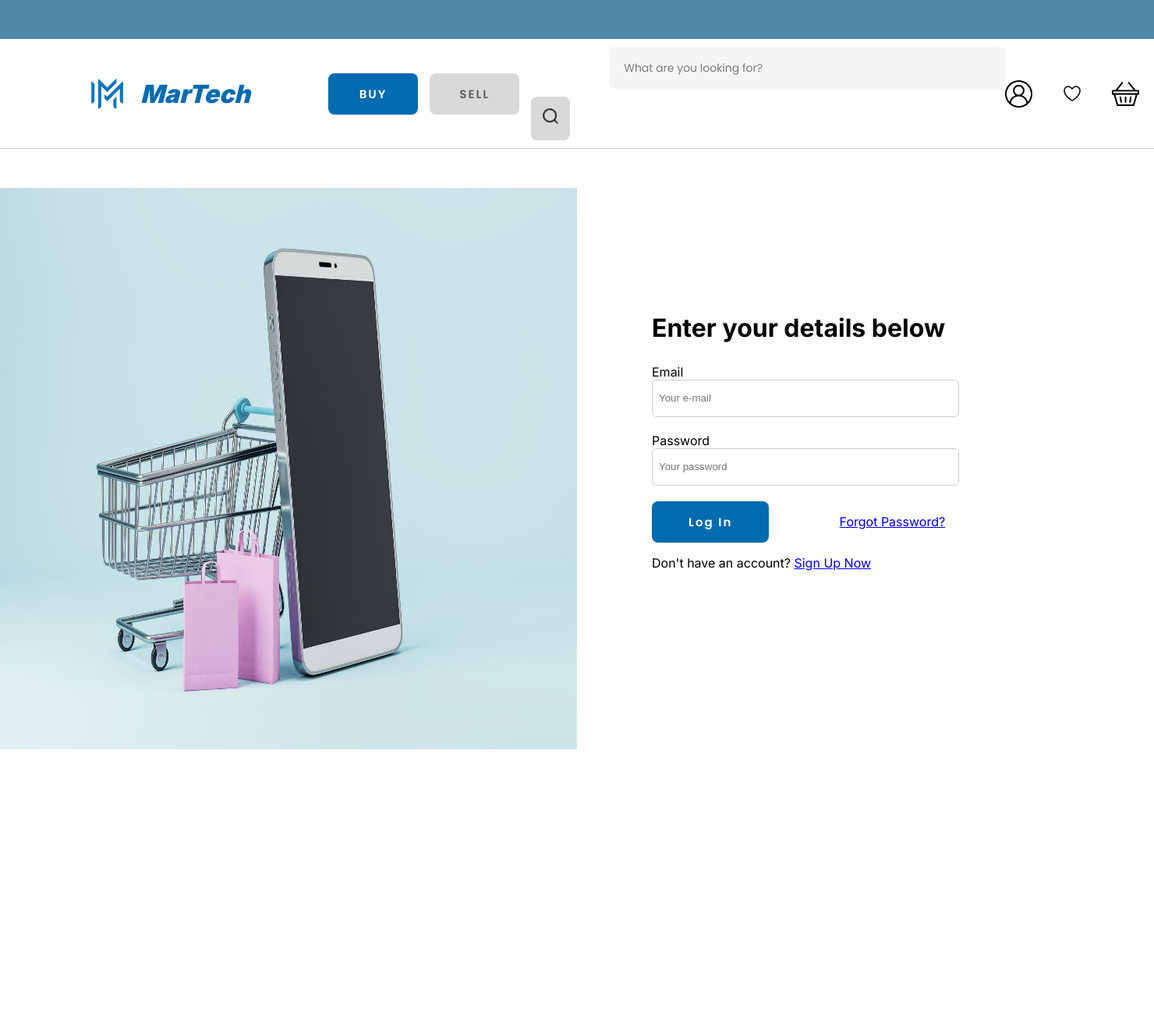
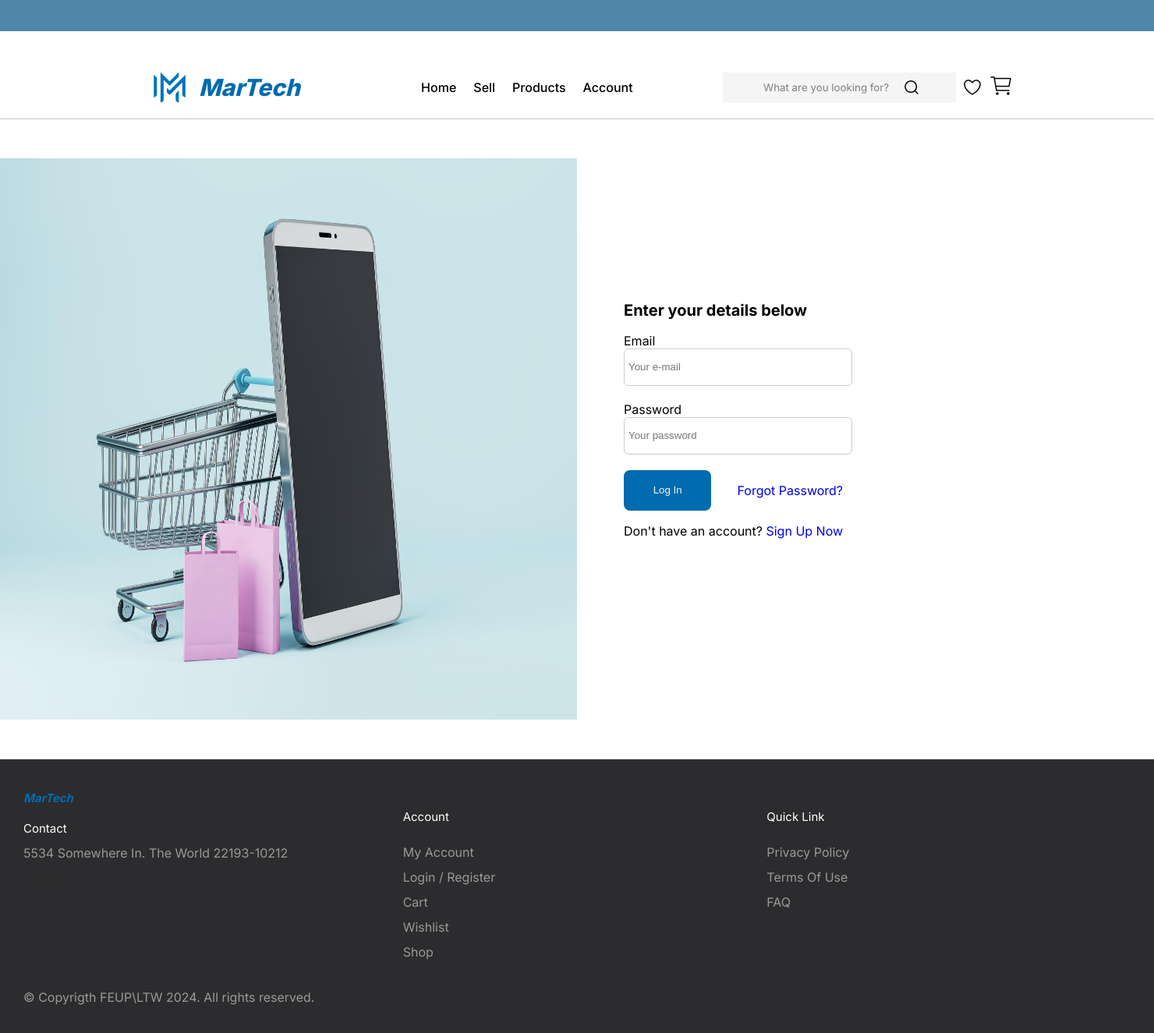
Before and after one commit to FEUP-LTW-2024/ltw-project-2024-ltw16g04, a PHP site: page /HTML/login.html in a window 1480 px wide. Shown: the whole page at 78% size. Before the commit the page ends 961 px from the top, so only its background shows below. Run offline with PHP 8.4, Linux system fonts and the light colour scheme.

Commit message:
login updated

```diff
--- a/CSS/login.css
+++ b/CSS/login.css
@@ -1,125 +1,135 @@
-html{
+
+
+html {
+  font-size: 10px;
+  /* 1 rem 10px */
+}
+body {
+  padding: 0;
+  margin: 0;
   font-family: "Inter";
+  font-size: 1.6rem;
+
+}
+a {
+  text-decoration: none;
+}
+ul {
+  list-style: none;
+}
+.container {
+  max-width: 114rem;
+  margin: 2em auto;
+  padding: 0rem 1rem;
+  box-sizing: border-box;
+}
+.w-6 {
+  width: 2rem;
+  height: 2rem;
+}
+.h-6 {
+  fill: rgb(239, 140, 1);
 }
 
-body {
-  margin: 0;
-  padding: 0;
+.top_bar {
+  width: 100%;
+  height: 4rem;
+  background-color: #5086A8;
+}
+/* navigation-bar */
+.nav {
+  width: 100%;
+  height: 8rem;
+  border-bottom: 1px solid rgb(199, 193, 193);
+}
+.nav_container {
+
+  width: 100%;
+  height: 100%;
+  display: flex;
+  justify-content:space-between;
+  align-items:center;
+}
+.nav_list {
+  display: flex;
+}
+.nav_items {
+  display: flex;
+}
+.nav_logo {
+  font-size: 3rem;
+  font-weight: 800;
+  font-style: italic;
+  color: #006BAF;
+}
+.nav_item {
+  margin: 0rem 0.5rem;
+}
+.nav_link {
+  font-size: "Inter";
+  font-weight: 500;
+  padding: 0.6rem;
+  color: black;
+  transition: all 0.3s ease;
 }
 
+.nav_link:hover{
+  color: #006BAF;
+}
+.nav_form {
+  padding: 0.8rem 3em;
+  background-color: #F5F5F5;
+  display: flex;
+  align-items: center;
 
-.logo{
-  width: 75px;
-  margin: 20px 5px 20px 100px;
 }
 
-.border-top{
-  height: 50px;
-  background-color: #5086A8;
-  margin:0px;
-  border: 0px;
-  padding: 0px;
+.nav_input::placeholder{
+  font-family: "Inter";
+  padding-left: 0px;
+  color: #7D8184;
 }
-
-#menu-bar {
+.nav_input {
+  padding: 0.4rem;
+  background-color: transparent;
+  outline: none;
+  border: none;
+}
+.nav_search {
+  cursor: pointer;
+}
+.nav-title{
   display: flex;
   align-items: center;
-  padding: 10px 0px;
 }
-
-.icon-bar{
-  width: 35px;
-  margin-right: 40px;
-}
-
-.website-name{
-  text-decoration: none;
-  font-style: italic;
-  font-weight: bolder;
-  color: #006BAF;
-  margin: 10px 100px 20px 0px;
-}
-
-
-button{
-  font-family: "Poppins";
-  padding: 15px 40px;
-  font-size: 15px;
-  font-weight:600 ;
-  letter-spacing: 2px;
-  background-color: #006BAF;
-  color: white;
-  border: none;
-  border-radius: 8px;
-  cursor: pointer;
-  margin-right: 15px;
-}
-
-#buyButton{
-  font-family: "Poppins";
-  padding: 15px 40px;
-  font-size: 15px;
-  font-weight:600 ;
-  letter-spacing: 2px;
-  background-color: #006BAF;
-  color: white;
-  border: none;
-  border-radius: 8px;
-  cursor: pointer;
-  margin-right: 15px;
-}
-
-#sellButton{
-  font-family: "Poppins";
-  padding: 15px 38px;
-  font-size: 15px;
-  font-weight:600;
-  letter-spacing: 2px;
-  background-color: #D9D9D9;
-  color: #615D5D;
-  border: none;
-  border-radius: 8px;
-  cursor: pointer;
-}
-
-.search-bar {
+.nav_items {
   display: flex;
   align-items: center;
 }
 
-#searchInput {
-  margin-left: 100px;
-  margin-right: 0px;
-  padding: 19px;
-  width: 470px;
-  border:0px;
-  border-radius: 8px;
-  font-size: 14px;
-  flex: 1;
-  background-color: #F5F5F5;
+.nav_heart {
+  margin-left: 1rem;
+  cursor: pointer;
+  transition: all 0.3s ease;
+}
+.nav_search:hover{
+  filter: drop-shadow(16px 16px 20px rgb(0, 4, 255)) invert(50%);
 }
 
-#searchInput::placeholder {
-  font-family: "Poppins";
-  color: #7a7a7a;
+.nav_heart:hover{
+  filter: drop-shadow(16px 16px 20px rgb(0, 4, 255)) invert(50%);
 }
 
-#search-icon{
-  width: 20px;
+.nav_cart:hover{
+  filter: drop-shadow(16px 16px 20px rgb(0, 4, 255)) invert(50%);
+}
+.nav_cart {
+  margin-left: 1rem;
+  cursor: pointer;
+  transition: all 0.3s ease;
 }
 
-.search-button{
-  padding:15px;
-  border: 0px;
-  margin-top: 10px;
-  margin-left: 0px;
-  margin-right: 200px;
-  border-radius: 8px;
-  background-color: #D9D9D9;
-}
-header {
-  border-bottom: 1px solid #ccc; /* Add a border to the bottom of the header */
-}
+
 .login{
   margin-top: 50px;
   margin-bottom: 50px;
@@ -163,6 +173,15 @@
 .loginproblem p{
   justify-self: end;
 }
+
+#signin{
+  background-color: #006BAF;
+  border: none;
+  color: #F5F5F5;
+  border-radius: 8px;
+}
+
+
 @media only screen and (max-width: 800px){
 .login img{
   display: none;
@@ -171,3 +190,126 @@
   width: 100%;
 }
 }
+
+/* footer */
+.footer {
+  display: flex;
+  flex-flow: row wrap;
+  padding: 30px 30px 20px 30px;
+  color: #fff;
+  background-color: #2c2c2e;
+  border-top: 1px solid #e5e5e5;
+}
+
+.footer > * {
+  flex:  1 100%;
+}
+
+.footer__addr {
+  margin-right: 1.25em;
+  margin-bottom: 2em;
+}
+
+.footer__logo {
+  font-family: 'Inter';
+  font-weight: 400;
+  color: #006BAF;
+  font-weight: bold;
+  font-style: italic;
+  text-transform:none;
+  font-size: 1.5rem;
+}
+
+.footer__addr h2 {
+  margin-top: 1.3em;
+  font-size: 15px;
+  font-weight: 400;
+}
+
+.nav__title {
+  font-weight: 400;
+  font-size: 15px;
+}
+
+.footer address {
+  font-style: normal;
+  color: #999;
+}
+
+.footer__btn {
+  display: flex;
+  align-items: center;
+  justify-content: center;
+  height: 36px;
+  max-width: max-content;
+  background-color: rgb(33, 33, 33, 0.07);
+  border-radius: 100px;
+  color: #2f2f2f;
+  line-height: 0;
+  margin: 0.6em 0;
+  font-size: 1rem;
+  padding: 0 1.3em;
+}
+
+.footer ul {
+  list-style: none;
+  padding-left: 0;
+}
+
+.footer li {
+  line-height: 2em;
+}
+
+.footer a {
+  text-decoration: none;
+}
+
+.footer__nav {
+  display: flex;
+    flex-flow: row wrap;
+}
+
+.footer__nav > * {
+  flex: 1 50%;
+  margin-right: 1.25em;
+}
+
+.nav__ul a {
+  color: #999;
+}
+
+.legal {
+  display: flex;
+  flex-wrap: wrap;
+  color: #999;
+}
+
+.legal__links {
+  display: flex;
+  align-items: center;
+}
+
+.heart {
+  color: #2f2f2f;
+}
+
+@media screen and (min-width: 24.375em) {
+  .legal .legal__links {
+    margin-left: auto;
+  }
+}
+
+@media screen and (min-width: 40.375em) {
+  .footer__nav > * {
+    flex: 1;
+  }
+
+
+  .footer__addr {
+    flex: 1 0px;
+  }
+
+  .footer__nav {
+    flex: 2 0px;
+  }
+}
--- a/HTML/login.html
+++ b/HTML/login.html
@@ -15,25 +15,39 @@
     <!-- end here -->
   </head>
   <body>
-    <header>
-      <div class ="border-top"></div>
-      <div id="menu-bar">
-        <img src="../images/logo-removebg-preview.png" alt="Martech logo" class="logo">
-        <h1><a href="index.html" class="website-name">MarTech</a></h1>
-        <button id="buyButton">BUY</button>
-        <button id="sellButton">SELL</button>
+    <div class="top_bar">
+    </div>
+     <nav class="nav">
+      <div class="container nav_container">
+        <div class="nav-title">
+        <img src="../images/logo-removebg-preview.png" alt="Martech logo" class="logo" width="75px";>
+        <a href="menu copy.html" class="nav_logo">MarTech</a></div>
+        <ul class="nav_list">
+          <li class="nav_item"><a href="menu copy.html" class="nav_link">Home</a></li>
+          <li class="nav_item"><a href="#" class="nav_link">Sell</a></li>
+          <li class="nav_item"><a href="#" class="nav_link">Products</a></li>
+          <li class="nav_item">
+            <a href="/sign-up.html" class="nav_link">Account</a>
+          </li>
+        </ul>
+        <div class="nav_items">
+          <form action="#" class="nav_form">
+            <input
+              type="text"
+              class="nav_input"
+              placeholder="What are you looking for?" />
+            <img src="../images/search.png" alt="" class="nav_search" />
+          </form>
 
-        <form action="/search" method="get" id="search-bar">
-          <input type="text" name="q" id="searchInput" placeholder="What are you looking for?">
-          <button type="submit" class="search-button">
-            <img src="../images/search.png" alt="search engine" id="search-icon"></button>
-        </form>
-        <img src="../images/user.png" alt="profile icon" class="icon-bar">
-        <img src="../images/heart.png" alt="favorites icon" class="icon-bar">
-        <img src="../images/shopping-basket.png" alt="basket icon" class="icon-bar">
+          <img src="../images/heart.png" alt="" class="nav_heart" />
+          <a href="/cart.html">
+            <img src="../images/cart.png" alt="" class="nav_cart" />
+          </a>
+        </div>
       </div>
-    </header>
-    <body>
+    </nav>
+
+
         <section class="login">
           <img src="../images/loginimage.jpeg" alt="">
             <div class="login-box">
@@ -55,4 +69,77 @@
             <p>Don't have an account? <a href="menu.html">Sign Up Now</a></p>
             </div>
         </section>
+        <!--FOOTER-->
+ <footer class="footer">
+  <div class="footer__addr">
+
+
+    <h1 class="footer__logo">
+      MarTech</h1>
+
+      <h2>Contact</h2>
+
+      <address>
+        5534 Somewhere In. The World 22193-10212<br>
+
+        <a class="footer__btn" href="mailto:example@gmail.com">Email Us</a>
+      </address>
+
+
+  </div>
+
+  <ul class="footer__nav">
+    <li class="nav__item">
+      <h2 class="nav__title">Account</h2>
+
+      <ul class="nav__ul">
+        <li>
+          <a href="#">My Account</a>
+        </li>
+
+        <li>
+          <a href="#">Login / Register</a>
+        </li>
+
+        <li>
+          <a href="#">Cart</a>
+        </li>
+
+        <li>
+          <a href="#">Wishlist</a>
+        </li>
+
+        <li>
+          <a href="#">Shop</a>
+        </li>
+      </ul>
+    </li>
+
+    <li class="nav__item">
+      <h2 class="nav__title">Quick Link</h2>
+
+      <ul class="nav__ul">
+        <li>
+          <a href="#">Privacy Policy</a>
+        </li>
+
+        <li>
+          <a href="#">Terms Of Use</a>
+        </li>
+
+        <li>
+          <a href="#">FAQ</a>
+        </li>
+
+      </ul>
+    </li>
+
+  </ul>
+
+  <div class="legal">
+    <p>&copy; Copyrigth FEUP\LTW 2024. All rights reserved.</p>
+
+  </div>
+</footer>
     </body>
+    </html>
```
